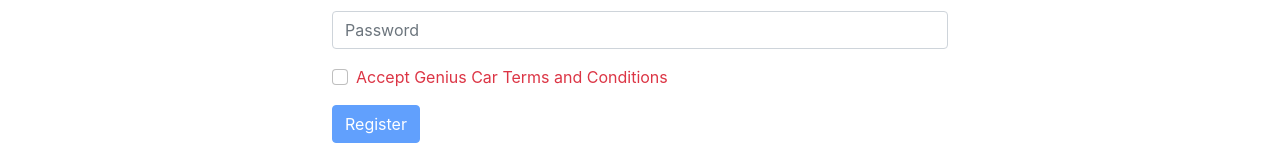
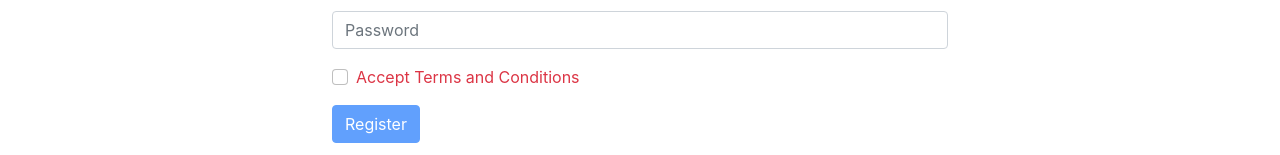
Before and after one commit to Tahmidd/mr-photographer-website, a React (Create React App) app: page /register in a window 1280 px wide. Shown: the part 315-470 px from the top of the page. Built offline with nearby package versions, Linux system fonts and the light colour scheme.

Commit message:
register added v3

```diff
--- a/src/Pages/Login/Register/Register.js
+++ b/src/Pages/Login/Register/Register.js
@@ -36,7 +36,7 @@ const Register = () => {
                 <Form.Group className="mb-3" controlId="formBasicCheckbox">
                     <div className='d-flex'>
                         <Form.Check onClick={() => setAgree(!agree)} type="checkbox" />
-                        <label className={`ps-2 ${agree ? '' : 'text-danger'}`} htmlFor="terms">Accept Genius Car Terms and Conditions</label>
+                        <label className={`ps-2 ${agree ? '' : 'text-danger'}`} htmlFor="terms">Accept Terms and Conditions</label>
                     </div>
                 </Form.Group>
                 <Button disabled={!agree} variant="primary" type="submit">
```
